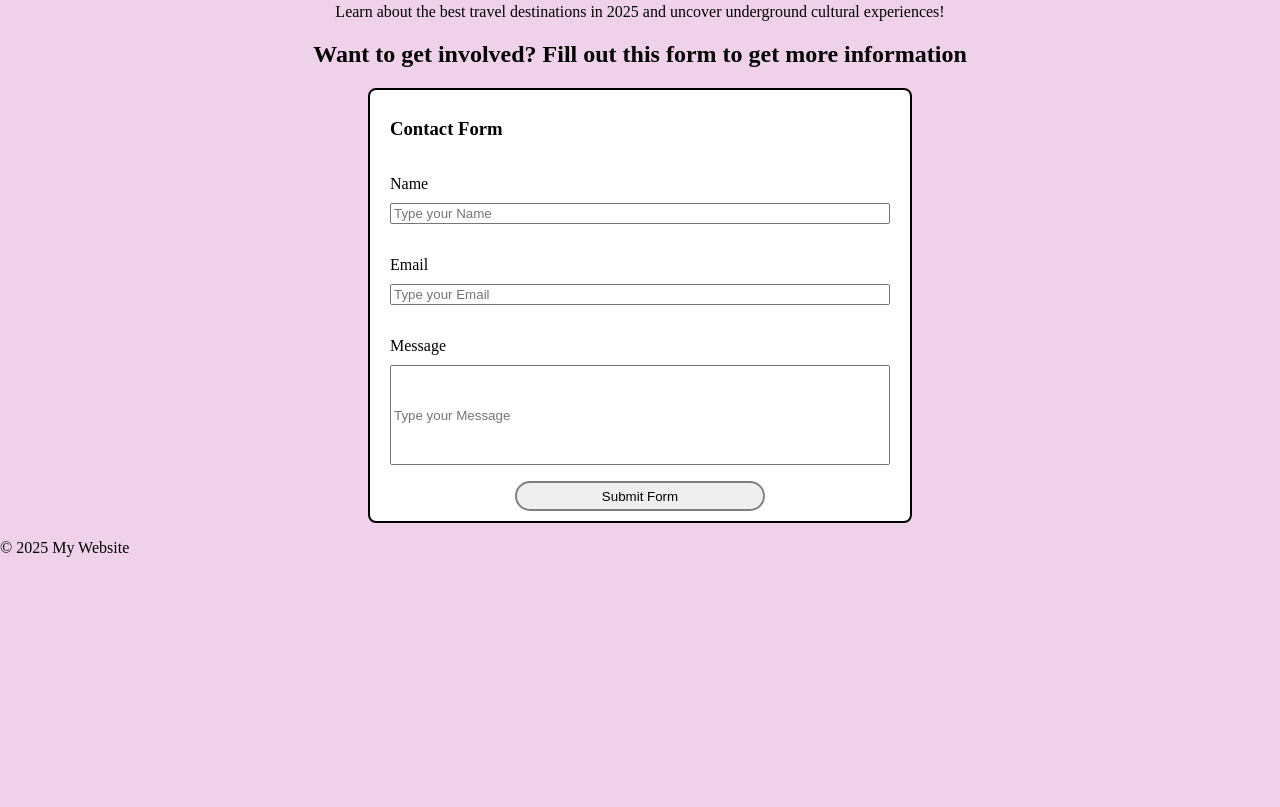
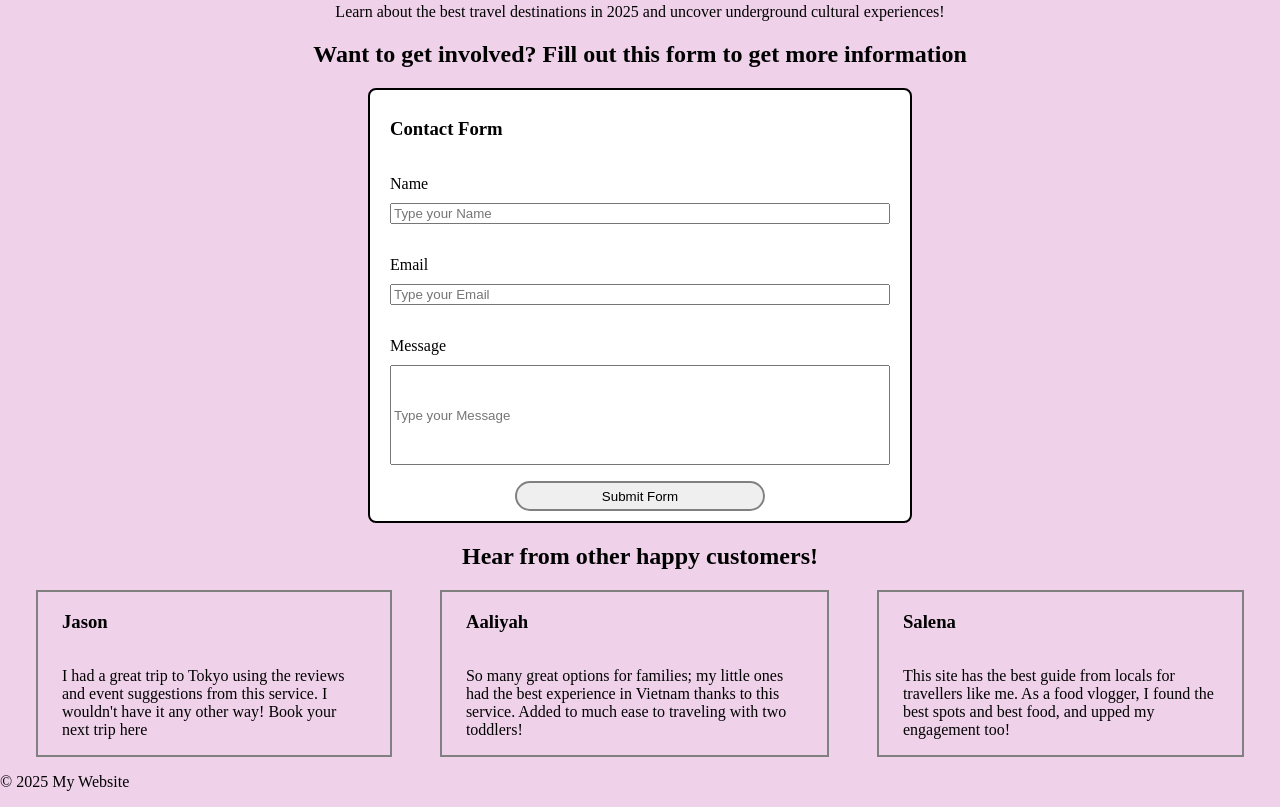
Before and after one commit to magali-la/lab-1.1, a plain HTML site: page index.html in a window 1280 px wide. Shown: the part 463-1270 px from the top of the page. Before the commit the page ends 1036 px from the top, so only its background shows below. Drawn offline with Linux system fonts and the light colour scheme; a web font is replaced by a local one.

Commit message:
Added testimonial section, added styling and flex layouts in stylesheet

```diff
--- a/index.html
+++ b/index.html
@@ -37,6 +37,23 @@
         </p>
         <button type="submit">Submit Form</button>
      </form>
+     <!-- testimonials section -->
+      <h2>Hear from other happy customers!</h2>
+      <div class="testimonials">
+        <div class="testimonial-card">
+          <h3>Jason</h3>
+          <p>I had a great trip to Tokyo using the reviews and event suggestions from this service. I wouldn't have it any other way! Book your next trip here</p>
+        </div>
+        <div class="testimonial-card">
+          <h3>Aaliyah</h3>
+          <p>So many great options for families; my little ones had the best experience in Vietnam thanks to this service. Added to much ease to traveling with two toddlers! </p>
+        </div>
+        <div class="testimonial-card">
+          <h3>Salena</h3>
+          <p>This site has the best guide from locals for travellers like me. As a food vlogger, I found the best spots and best food, and upped my engagement too!</p>
+        </div>
+
+      </div>
     <footer>
       <p>&copy; 2025 My Website</p>
     </footer>
--- a/style.css
+++ b/style.css
@@ -59,3 +59,19 @@ button:hover {
     color: white;
     font-weight: 600;
 }
+
+.testimonials {
+    display: flex;
+    flex-direction: row;
+    justify-content: center;
+    gap: 48px;
+    margin: 0px 36px;
+}
+
+.testimonial-card {
+    display: flex;
+    flex-direction: column;
+    border: 2px solid grey;
+    box-shadow: slategray;
+    padding: 0px 24px;
+}
```
